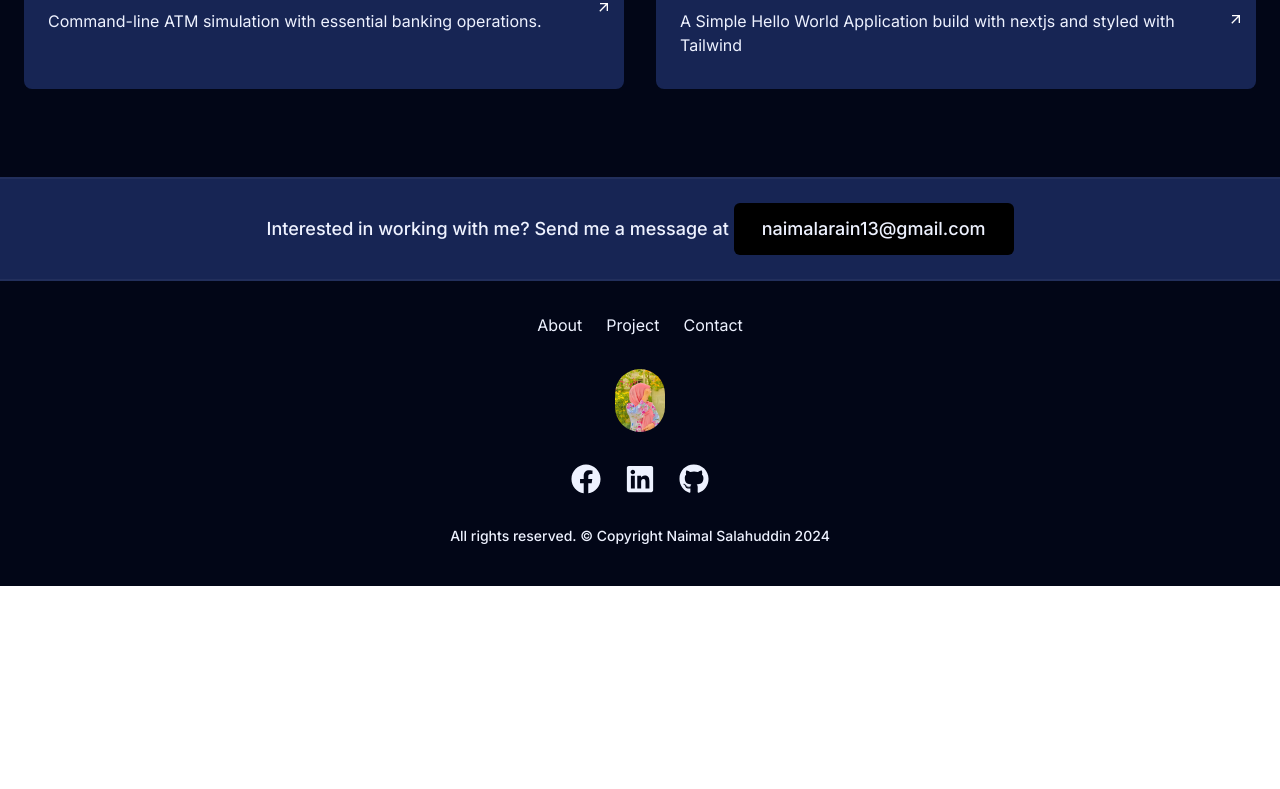
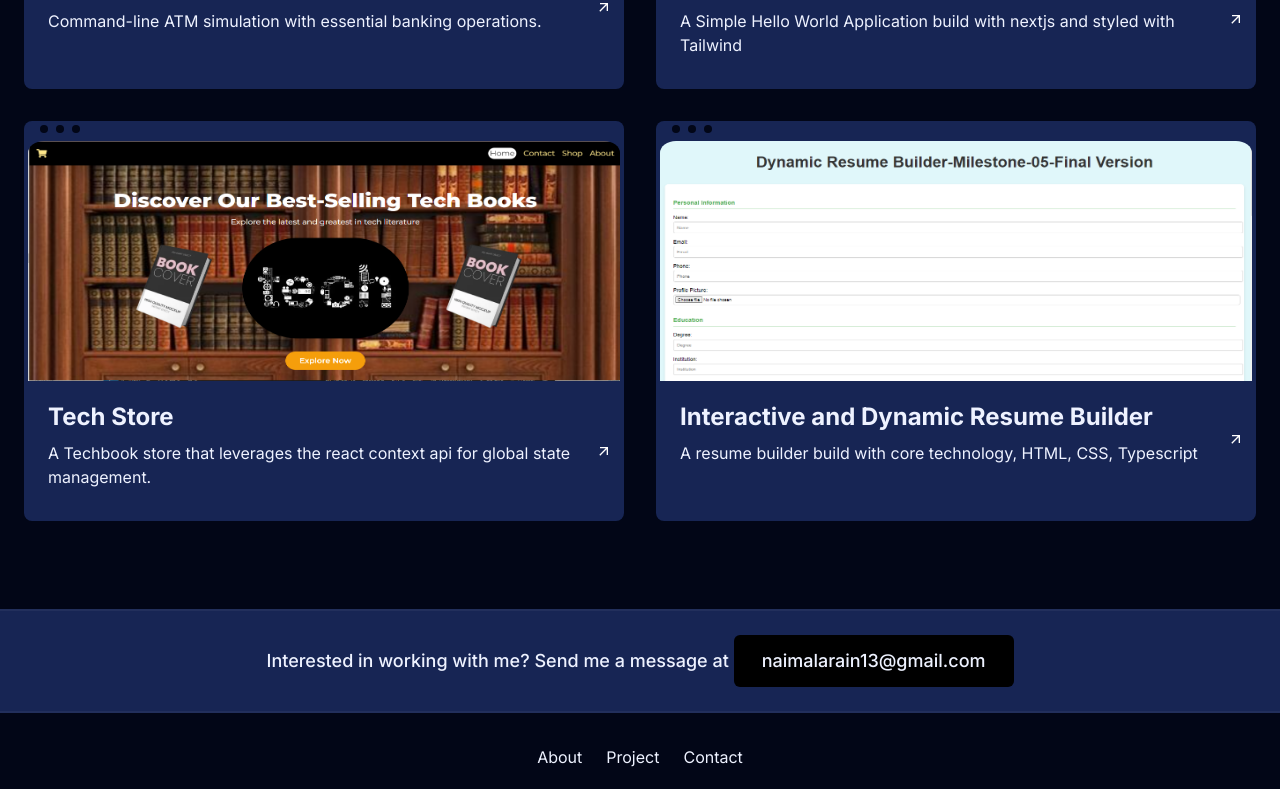
Before and after one commit to NaimalArain13/Milestone-02-Personal-Portfolio, a Next.js app: page /project in a window 1280 px wide. Shown: the part 1371-2160 px from the top of the page. Before the commit the page ends 1957 px from the top, so only its background shows below. Built offline with nearby package versions, Linux system fonts and the light colour scheme.

Commit message:
add more projects in project section

```diff
--- a/app/about/page.tsx
+++ b/app/about/page.tsx
@@ -42,7 +42,7 @@ export default function About() {
             data-aos-easing="ease-out-cubic"
             data-aos-duration="1500"
           >
-            <p className=" pt-9 px-14  tracking-wider text-md">
+            <p className=" pt-9 px-14 tracking-wider text-md">
               I am Naimal Salahuddin.
               <br />
               <br />I&#39;m a front-end developer passionate about crafting user-friendly web interfaces. Over the past 1.5 years, I&#39;ve been learning and refining my skills in front-end technologies through various hands-on projects. I have a foundational understanding of AI too, having completed a basic course in the field.
--- a/app/components/navbar.tsx
+++ b/app/components/navbar.tsx
@@ -9,7 +9,7 @@ export default function Navbar() {
   return (
     <header className="bg-bg top-0 z-10 sticky w-full transition-transform shadow-xl text-text2 py-3 px-5 flex items-center justify-between">
       <Link href="/">
-        <div className="flex items-center space-x-4">
+        <div className="flex items-center space-x-4 justify-between">
           <h1 className="text-3xl font-bold italic text-text2">NA</h1>
 
         </div>
@@ -33,7 +33,7 @@ export default function Navbar() {
 
       {/* Mobile Menu */}
       {isOpen && (
-        <nav className="absolute top-16 left-0 right-0 bg-text text-center">
+        <nav className="absolute top-16 left-0 right-0 bg-text flex text-center">
           <ul className="flex flex-col gap-4 py-4 text-text2">
             <li><Link href="#project" className="hover:underline underline-offset-2">Projects</Link></li>
             <li><Link href="#about" className="hover:underline underline-offset-2">Info</Link></li>
--- a/app/components/projectCard.tsx
+++ b/app/components/projectCard.tsx
@@ -13,9 +13,9 @@ interface Props {
   route: string;
 }
 export default function ProjectCard({ prop }: { prop: Props }) {
-  useEffect(() => {
-    AOS.init({});
-  }, []);
+  useEffect(()=>{
+    AOS.init()
+  },[])
   return (
     <div
       className="w-full h-[350px] sm:h-[400px] border-1  bg-text rounded-lg px-1"
--- a/app/project/page.tsx
+++ b/app/project/page.tsx
@@ -39,6 +39,18 @@ export default function Project() {
       description: "A Simple Hello World Application build with nextjs and styled with Tailwind",
       route: "//nextjs-react-milestones.vercel.app/",
     },
+    {
+      img: "/tech.png",
+      title: "Tech Store",
+      description: "A Techbook store that leverages the react context api for global state management.",
+      route: "//naimal-arain-milestone-03-e-commerce-website.vercel.app/",
+    },
+    {
+      img: "/resume.png",
+      title: "Interactive and Dynamic Resume Builder",
+      description: "A resume builder build with core technology, HTML, CSS, Typescript",
+      route: "//hackathon-interative-resume-builder.vercel.app/",
+    },
   ];
 
   return (
```
Also changed, not shown: public/resume.png (added), public/tech.png (added).
